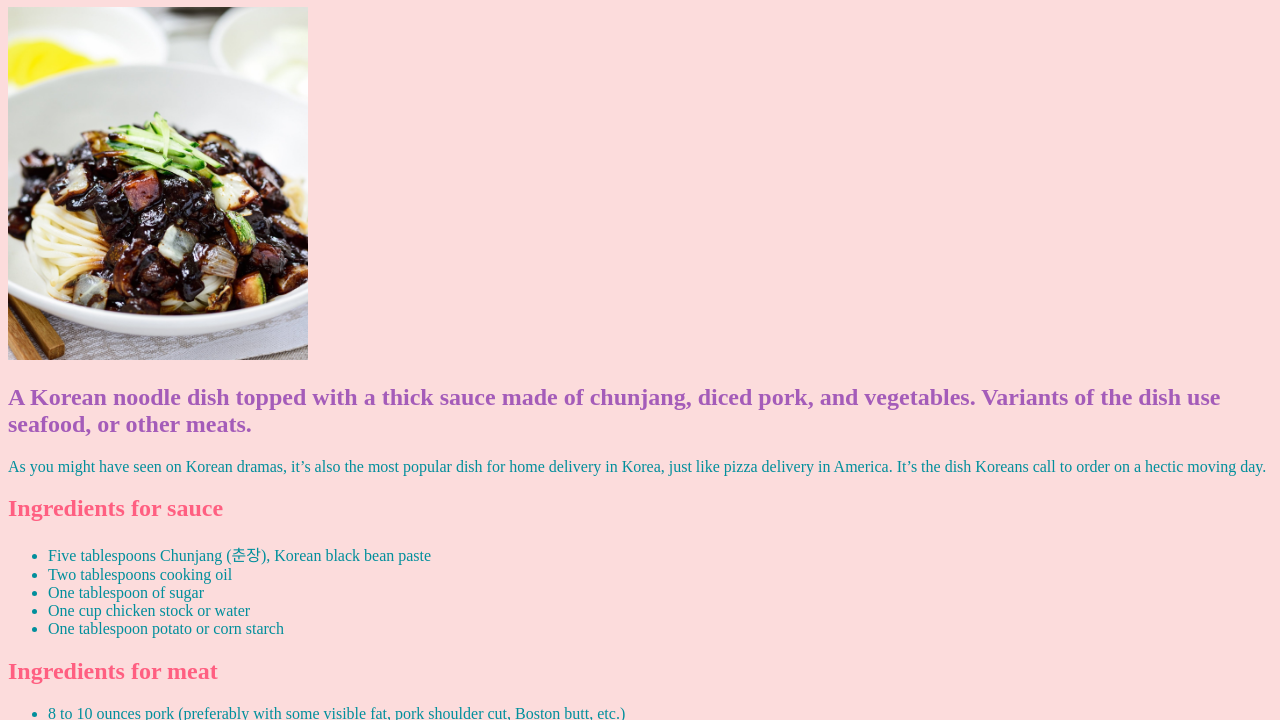
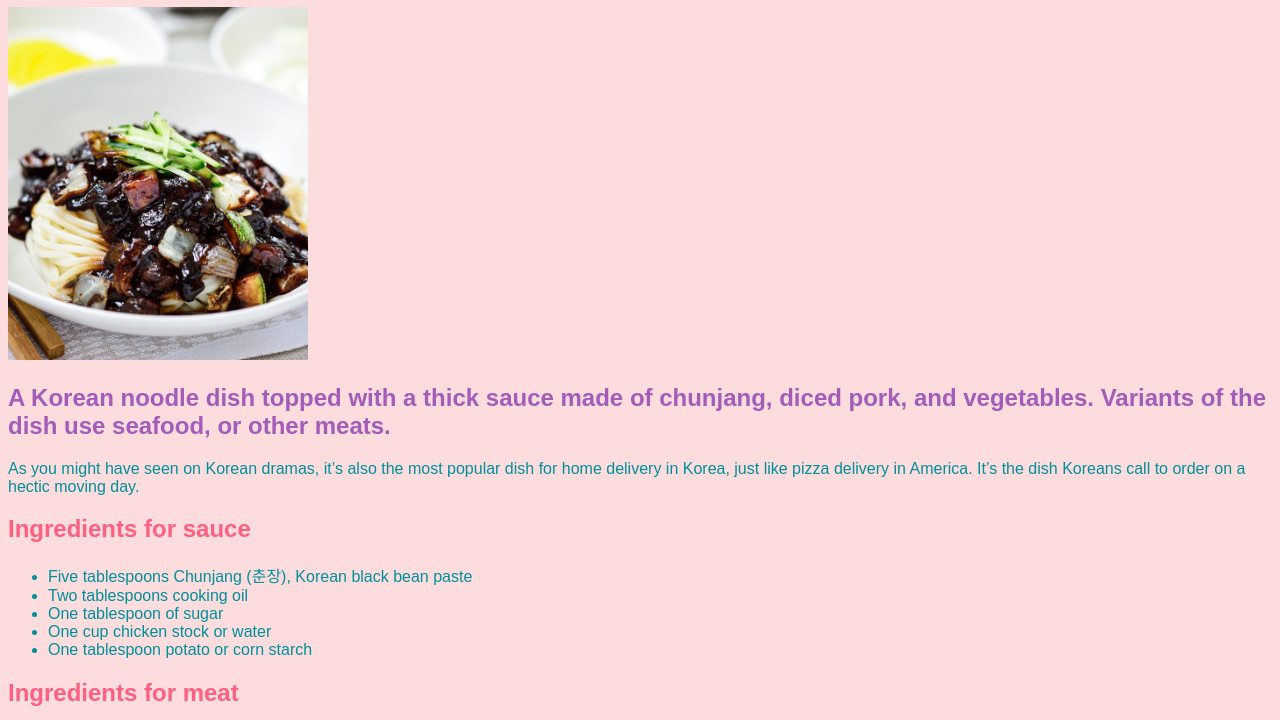
Before and after one commit to 1uckyswish/yummy-odin, a plain HTML site: page recipes-html/black.html in a window 1280 px wide. Shown: the part 73-793 px from the top of the page. Drawn offline with Linux system fonts and the light colour scheme.

Commit message:
new font-family

```diff
--- a/css-recipes/style-black.css
+++ b/css-recipes/style-black.css
@@ -1,5 +1,7 @@
 body {
     background-color:#FCDCDC;
+    font-family: 'Kosugi', sans-serif;
+
 
 }
 .cool-color {
```
